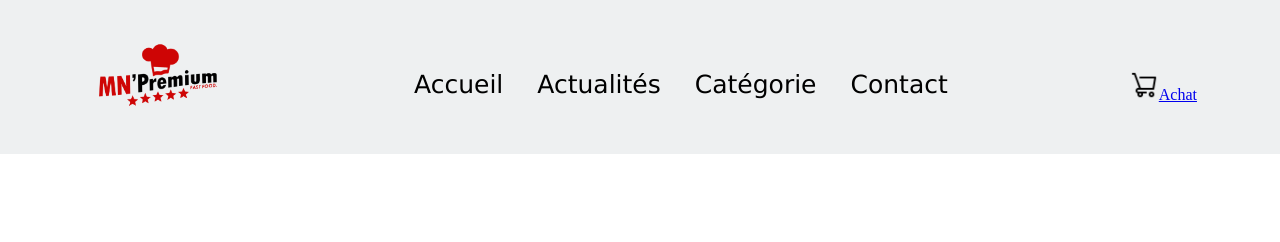
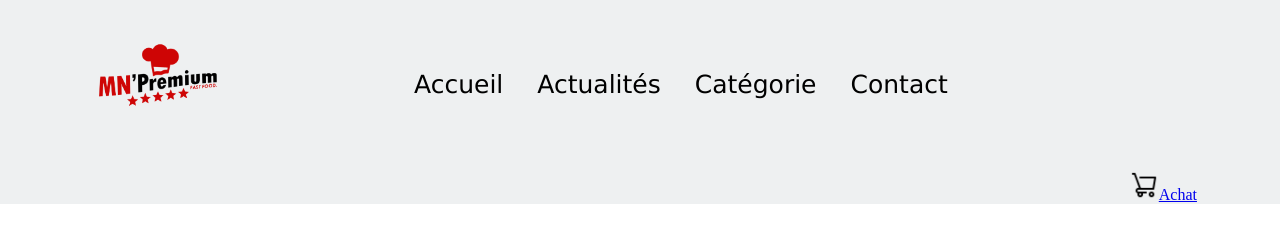
Before and after one commit to anassreda/mn-premium, a plain HTML site: page index.html in a window 1280 px wide. Drawn offline with Linux system fonts and the light colour scheme.

Commit message:
Update style.css

```diff
--- a/style.css
+++ b/style.css
@@ -27,6 +27,7 @@ nav a{
     height: 30px;
     width: 30px;
     margin-top: 70px;
+    margin-top: 170px;
 
 }
 nav a:hover{
```
